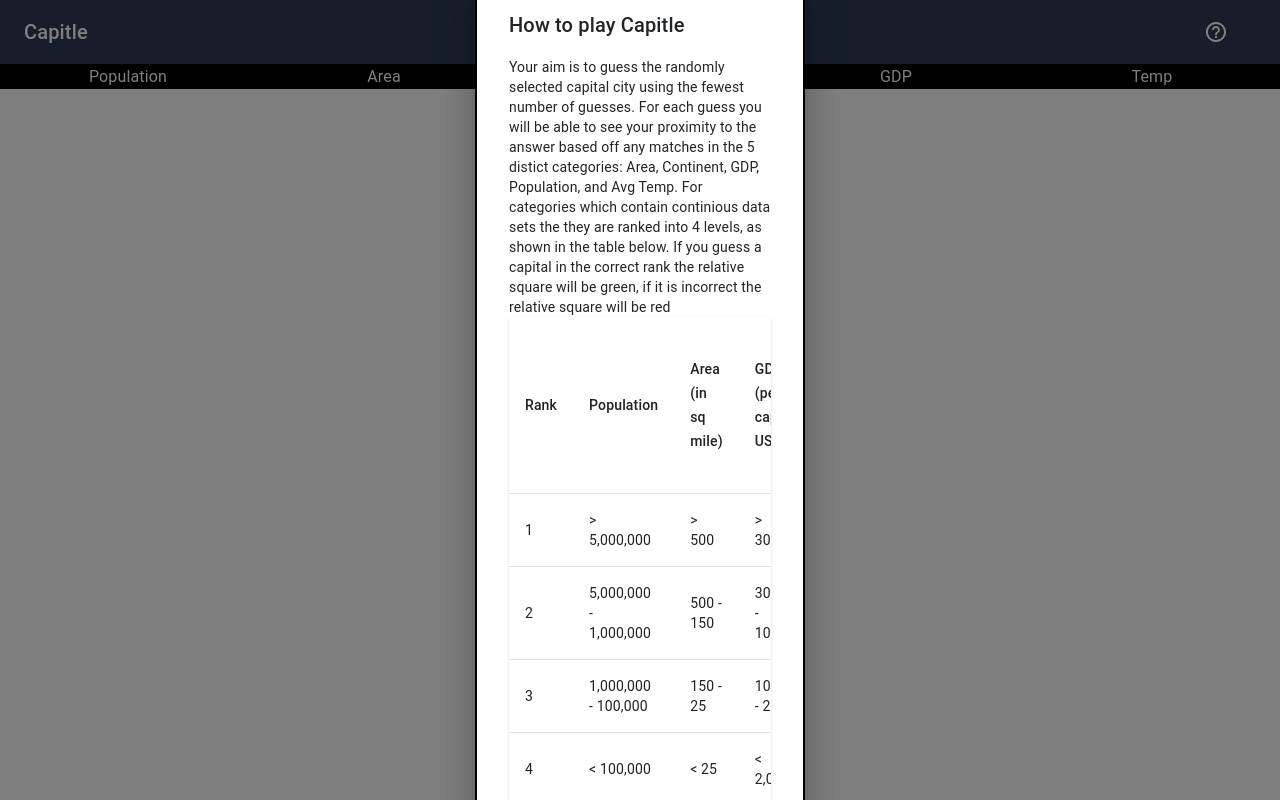
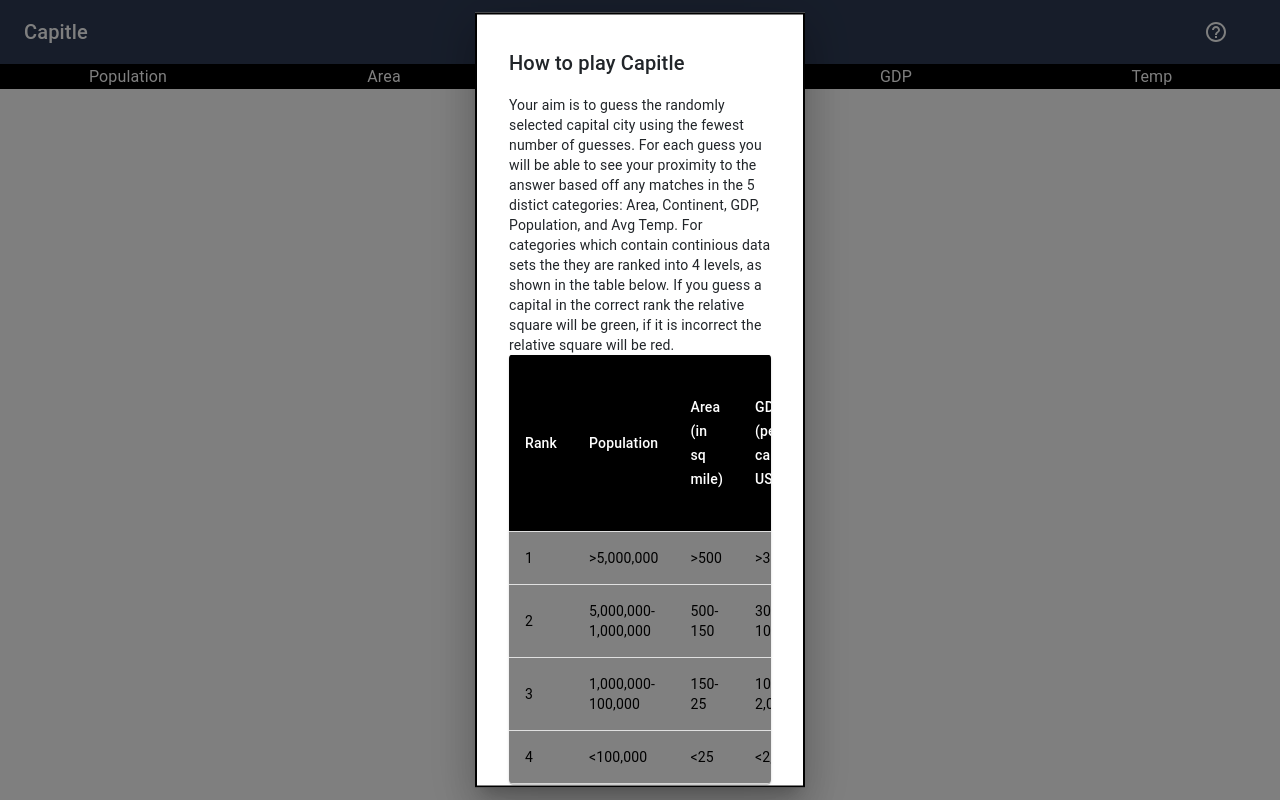
Before and after one commit to mattemerson1/capitle, a React (Create React App) app: page / in a window 1280 px wide. Both pictures are taken after a click on the button 1216 px from the left and 32 px from the top of the page. Built offline with nearby package versions, Linux system fonts and the light colour scheme.

Commit message:
modal table style

```diff
--- a/src/components/appBar/index.jsx
+++ b/src/components/appBar/index.jsx
@@ -22,12 +22,22 @@
   left: '50%',
   transform: 'translate(-50%, -50%)',
   width: 330,
-  height: 850,
+  height: 775,
   bgcolor: 'background.paper',
   border: '2px solid #000',
   boxShadow: 24,
   p: 4,
 };
+
+const cellStyle = {
+  backgroundColor: 'black',
+  color: 'white',
+};
+
+const cellStyle2 = {
+  backgroundColor: 'grey',
+  color: 'black',
+}
 
 
 const useStyles = makeStyles(theme => ({
@@ -42,10 +52,10 @@
 }
 
 const rows = [
-  createData('1', '> 5,000,000', '> 500', '> 30,000', '> 23'),
-  createData('2', '5,000,000 - 1,000,000', '500 - 150', '30,000 - 10,000', '23 - 13'),
-  createData('3', '1,000,000 - 100,000', '150 - 25', '10,000 - 2,000', '13 - 6.5'),
-  createData('4', '< 100,000', '< 25', '< 2,000', '< 6.5'),
+  createData('1', '>5,000,000', '>500', '>30,000', '>23'),
+  createData('2', '5,000,000-1,000,000', '500-150', '30,000-10,000', '23-13'),
+  createData('3', '1,000,000-100,000', '150-25', '10,000-2,000', '13-6.5'),
+  createData('4', '<100,000', '<25', '<2,000', '<6.5'),
 ];
 
 const EndGame = () => {
@@ -87,27 +97,27 @@
                 Your aim is to guess the randomly selected capital city using the fewest number of guesses.
                 For each guess you will be able to see your proximity to the answer based off any matches in the 5 distict categories: Area, Continent, GDP, Population, and Avg Temp.
                 For categories which contain continious data sets the they are ranked into 4 levels, as shown in the table below.
-                If you guess a capital in the correct rank the relative square will be green, if it is incorrect the relative square will be red
+                If you guess a capital in the correct rank the relative square will be green, if it is incorrect the relative square will be red.
               </Typography>
               <TableContainer component={Paper}>
                 <Table style={{ position: 'relative', width: 10 }} aria-label="simple table">
                   <TableHead>
                     <TableRow>
-                      <TableCell align="left" className={classes.cell_short}>Rank</TableCell>
-                      <TableCell align="left" className={classes.cell_short}>Population</TableCell>
-                      <TableCell align="left" className={classes.cell_short}>Area (in sq mile)</TableCell>
-                      <TableCell align="left" className={classes.cell_short}>GDP (per capita USD)</TableCell>
-                      <TableCell align="left" className={classes.cell_short}>Temp (average annual temp per country)</TableCell>
+                      <TableCell align="left" style={cellStyle}>Rank</TableCell>
+                      <TableCell align="left" style={cellStyle}>Population</TableCell>
+                      <TableCell align="left" style={cellStyle}>Area (in sq mile)</TableCell>
+                      <TableCell align="left" style={cellStyle}>GDP (per capita USD)</TableCell>
+                      <TableCell align="left" style={cellStyle}>Temp (average annual temp per country)</TableCell>
                     </TableRow>
                   </TableHead>
                   <TableBody>
                     {rows.map((row) => (
                       <TableRow key={row.rank}>
-                        <TableCell align="left" className={classes.cell_short}>{row.rank}</TableCell>
-                        <TableCell align="left" className={classes.cell_short}>{row.population}</TableCell>
-                        <TableCell align="left" className={classes.cell_short}>{row.area}</TableCell>
-                        <TableCell align="left" className={classes.cell_short}>{row.gdp}</TableCell>
-                        <TableCell align="left" className={classes.cell_short}>{row.temp}</TableCell>
+                        <TableCell align="left" style={cellStyle2}>{row.rank}</TableCell>
+                        <TableCell align="left" style={cellStyle2}>{row.population}</TableCell>
+                        <TableCell align="left" style={cellStyle2}>{row.area}</TableCell>
+                        <TableCell align="left" style={cellStyle2}>{row.gdp}</TableCell>
+                        <TableCell align="left" style={cellStyle2}>{row.temp}</TableCell>
                       </TableRow>
                     ))}
 
```
